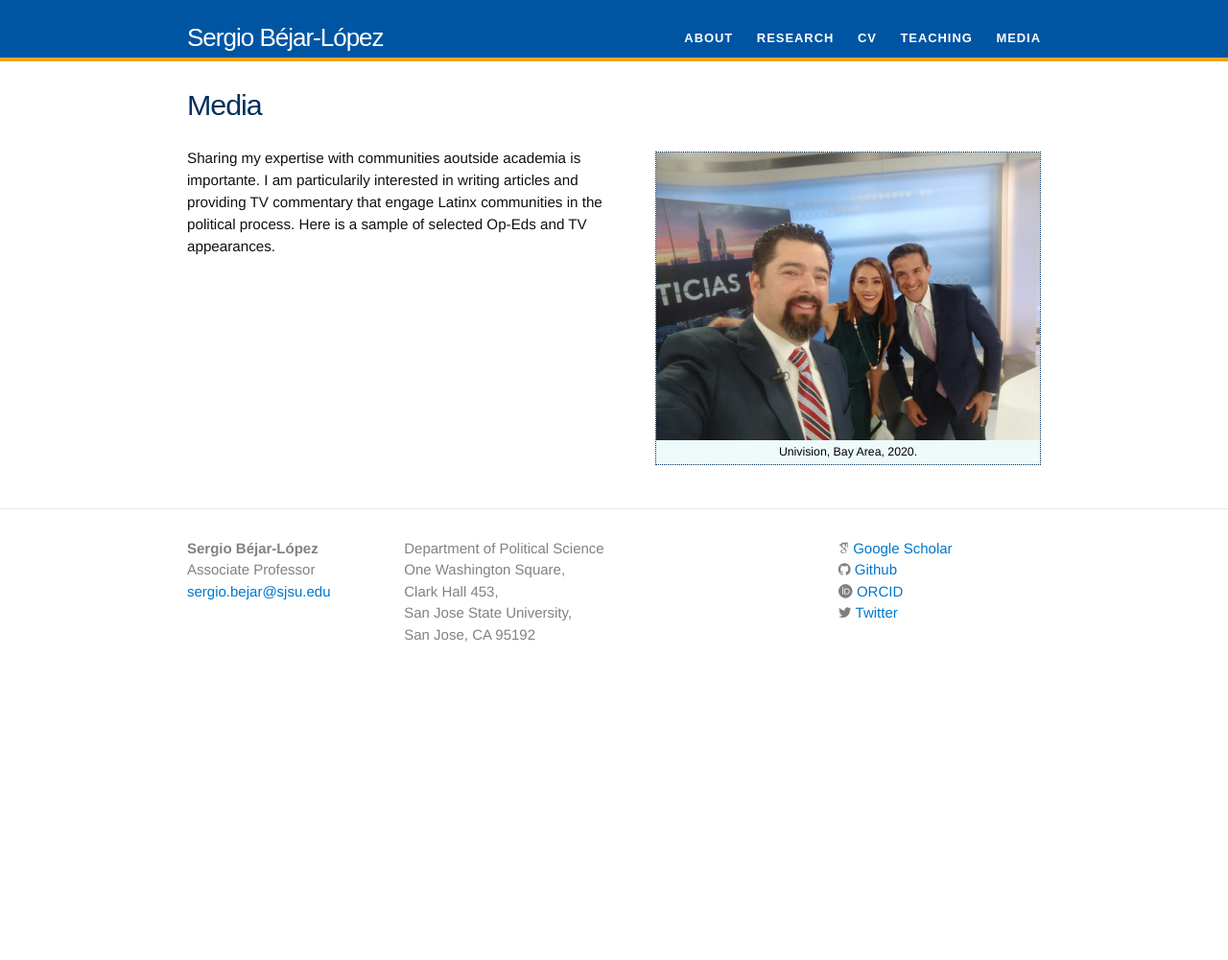
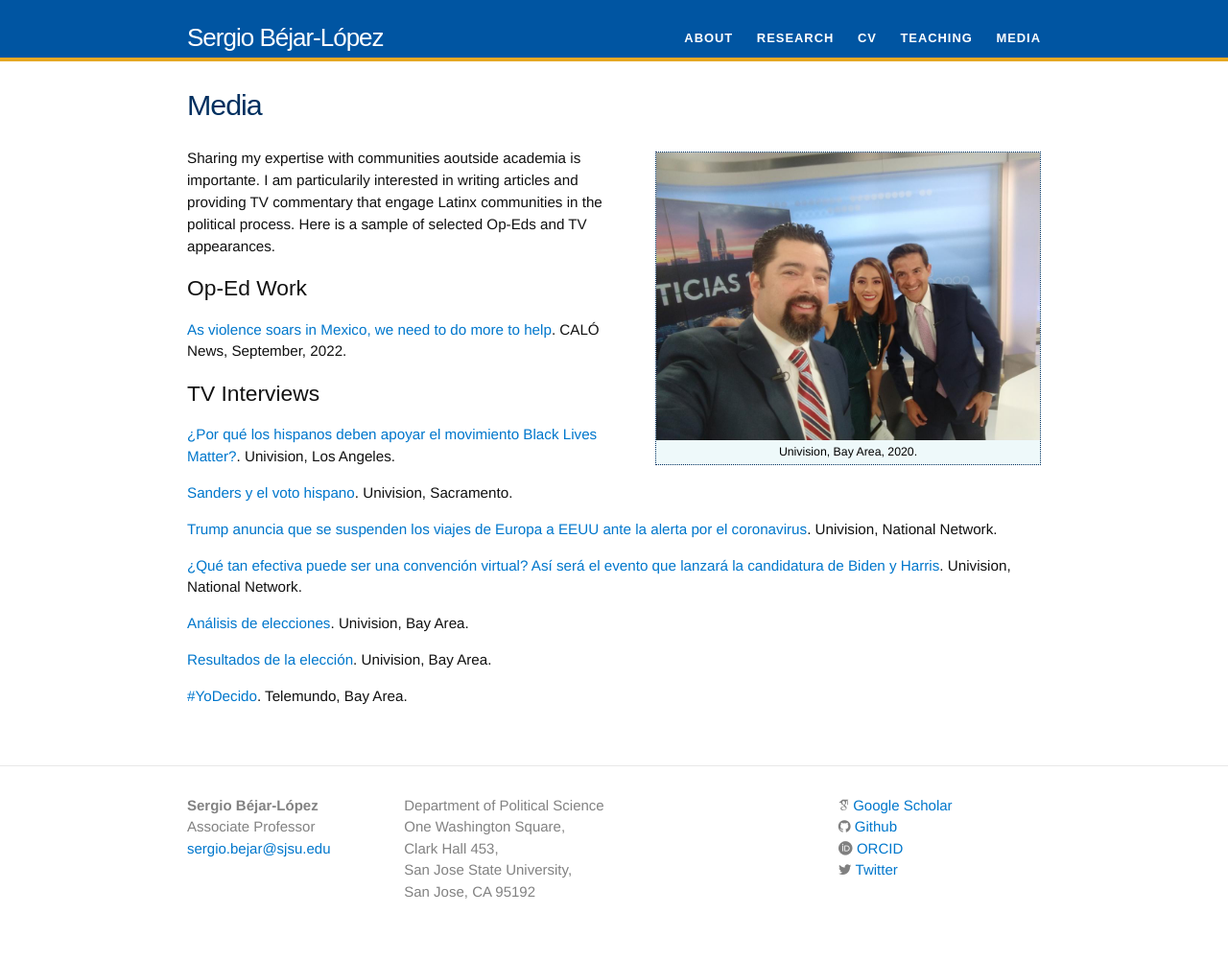
Before and after one commit to Sergio-Bejar/Sergio-Bejar.github.io, a Jekyll site: the page built from media.md, in a window 1280 px wide. Shown: the whole page at 96% size. Built offline with Jekyll 4.4.1, drawn with Linux system fonts in a browser that asks for light colours; nearby versions of some CDN libraries; some web fonts are replaced; before the commit the page ends 900 px from its top, so only the background shows below that.

Commit message:
Update media.md

```diff
--- a/media.md
+++ b/media.md
@@ -7,3 +7,23 @@ permalink: /media/
 {% include image.html url="/images/univision.jpg" caption="Univision, Bay Area, 2020." width=400 align="right" %}
 
 Sharing my expertise with communities aoutside academia is importante. I am particularily interested in writing articles and providing TV commentary that engage Latinx communities in the political process. Here is a sample of selected Op-Eds and TV appearances.
+
+## Op-Ed Work
+
+[As violence soars in Mexico, we need to do more to help](https://calo.org/2022/09/20/calo-commentary-as-violence-soars-in-mexico-we-need-to-do-more/). CALÓ News, September, 2022.
+
+## TV Interviews
+
+[¿Por qué los hispanos deben apoyar el movimiento Black Lives Matter?](https://www.univision.com/local/los-angeles-kmex/elecciones-estados-unidos-2020/por-que-los-hispanos-deben-apoyar-el-movimiento-black-lives-matter-video). Univision, Los Angeles.
+
+[Sanders y el voto hispano](https://www.univision.com/local/sacramento-kuvs/elecciones-estados-unidos-2020/la-campana-de-sanders-confia-en-que-el-voto-hispano-lo-ayude-a-ganar-el-supermartes-en-california). Univision, Sacramento.
+
+[Trump anuncia que se suspenden los viajes de Europa a EEUU ante la alerta por el coronavirus](https://www.univision.com/shows/noticiero-univision/trump-anuncia-que-se-suspenden-los-viajes-de-europa-a-eeuu-ante-la-alerta-por-el-coronavirus-video). Univision, National Network.
+
+[¿Qué tan efectiva puede ser una convención virtual? Así será el evento que lanzará la candidatura de Biden y Harris](https://www.univision.com/shows/noticiero-univision/que-tan-efectiva-puede-ser-una-convencion-virtual-asi-sera-el-evento-que-lanzara-la-candidatura-de-biden-y-harris-video). Univision, National Network.
+
+[Análisis de elecciones](https://www.univision.com/local/san-francisco-kdtv/expertos-explican-como-impacta-la-participacion-de-california-por-primera-vez-en-un-supermartes-video). Univision, Bay Area.
+
+[Resultados de la elección](https://www.univision.com/local/san-francisco-kdtv/que-paso-anoche-experto-resume-los-resultados-de-las-elecciones-primarias-del-martes-video). Univision, Bay Area.
+
+[#YoDecido](https://www.telemundoareadelabahia.com/videos/elecciones-primarias-en-nueva-york_tlmd-area-de-la-bahia/1941277/). Telemundo, Bay Area.
```
